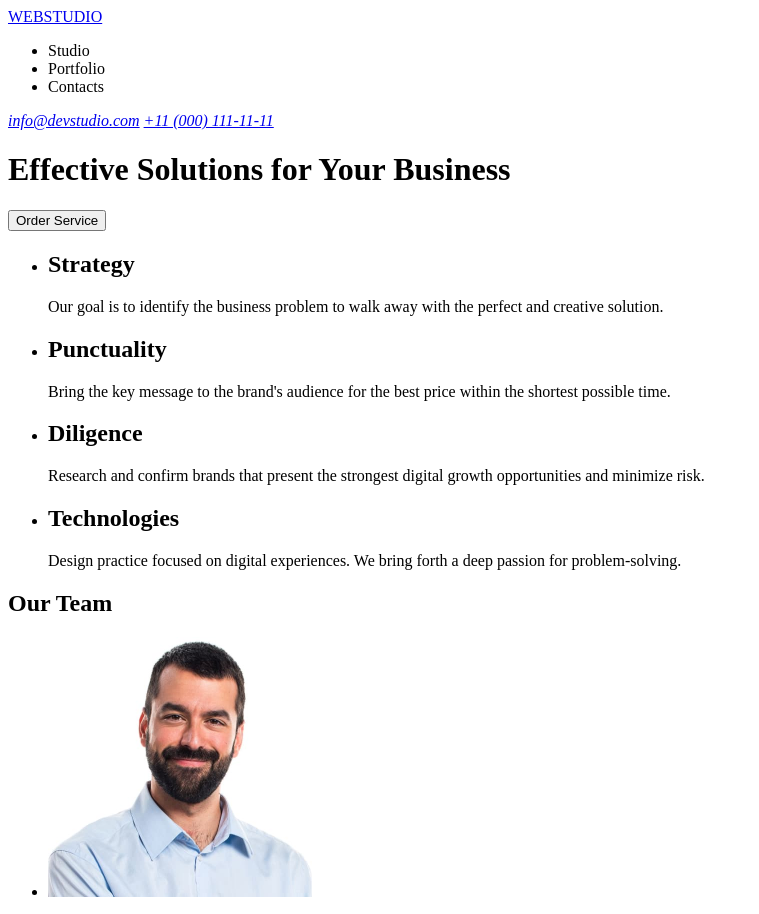
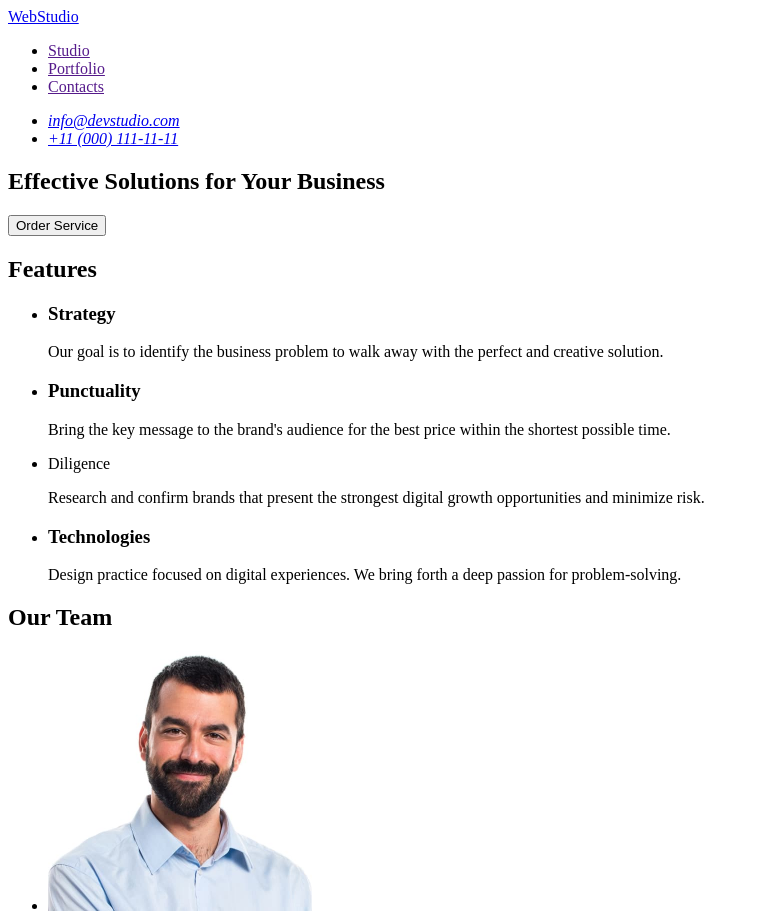
Before and after one commit to and05gt/goit-markup-hw-01, a plain HTML site: page index.html in a window 1280 px wide. Shown: the top 914 px of the page, without its empty margins (0-759 px from the left). Drawn offline with Linux system fonts and the light colour scheme.

Commit message:
add index file

```diff
--- a/index.html
+++ b/index.html
@@ -8,30 +8,35 @@
   <body>
     <!--Top line-->
     <header>
-      <a href="/">WEBSTUDIO</a>
       <nav>
+        <a href="./index.html">WebStudio</a>
         <ul>
-          <li>Studio</li>
-          <li>Portfolio</li>
-          <li>Contacts</li>
+          <li><a href="">Studio</a></li>
+          <li><a href="">Portfolio</a></li>
+          <li><a href="">Contacts</a></li>
         </ul>
       </nav>
       <address>
-        <a href="mailto:info@devstudio.com">info@devstudio.com</a>
-        <a href="tel:+11000111-11-11">+11 (000) 111-11-11</a>
+        <ul>
+          <li><a href="mailto:info@devstudio.com">info@devstudio.com</a></li>
+          <li><a href="tel:+110001111111">+11 (000) 111-11-11</a></li>
+        </ul>
       </address>
     </header>
 
     <main>
-      <!--Hero image-->
-      <h1>Effective Solutions for Your Business</h1>
-      <button type="button">Order Service</button>
-
       <!--Section 1-->
       <section>
+        <h1>Effective Solutions for Your Business</h1>
+        <button type="button">Order Service</button>
+      </section>
+
+      <!--Section 2-->
+      <section>
+        <h2>Features</h2>
         <ul>
           <li>
-            <h2>Strategy</h2>
+            <h3>Strategy</h3>
             <p>
               Our goal is to identify the business problem to walk away with the
               perfect and creative solution.
@@ -39,7 +44,7 @@
           </li>
 
           <li>
-            <h2>Punctuality</h2>
+            <h3>Punctuality</h3>
             <p>
               Bring the key message to the brand's audience for the best price
               within the shortest possible time.
@@ -47,7 +52,7 @@
           </li>
 
           <li>
-            <h2>Diligence</h2>
+            <h23>Diligence</h23>
             <p>
               Research and confirm brands that present the strongest digital
               growth opportunities and minimize risk.
@@ -55,7 +60,7 @@
           </li>
 
           <li>
-            <h2>Technologies</h2>
+            <h3>Technologies</h3>
             <p>
               Design practice focused on digital experiences. We bring forth a
               deep passion for problem-solving.
@@ -64,7 +69,7 @@
         </ul>
       </section>
 
-      <!--Section 2-->
+      <!--Section 3-->
       <section>
         <h2>Our Team</h2>
 
@@ -118,7 +123,7 @@
 
     <!--Footer-->
     <footer>
-      <a href="/">WEBSTUDIO</a>
+      <a href="./index.html">WebStudio</a>
       <p>
         Increase the flow of customers and sales for your business with digital
         marketing & growth solutions.
```
